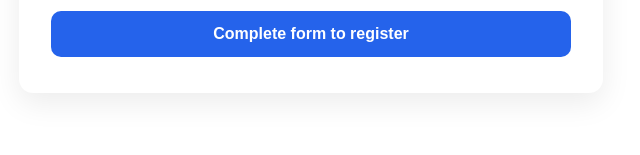
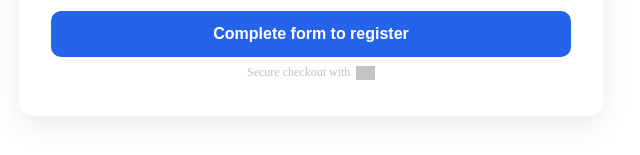
Before and after one commit to markhartley0929-netizen/SingleEventRegistration, a React (Vite) app: page /register in a window 1280 px wide. Shown: the part 1031-1186 px from the top of the page, without its empty margins (329-969 px from the left). Built offline with nearby package versions, Linux system fonts and the light colour scheme; grey boxes are pictures that could not be loaded.

Commit message:
PayPal integration + guards v21

```diff
--- a/src/components/PlayerRegistrationForm.tsx
+++ b/src/components/PlayerRegistrationForm.tsx
@@ -760,6 +760,29 @@ alert(data?.message || "Registration failed");
   {canSubmit ? "Register & Pay" : "Complete form to register"}
 </button>
 
+<div
+  style={{
+    marginTop: 8,
+    display: "flex",
+    alignItems: "center",
+    justifyContent: "center",
+    gap: 6,
+    fontSize: 12,
+    color: canSubmit ? "#666" : "#999",
+    opacity: canSubmit ? 1 : 0.6,
+  }}
+>
+  <span>Secure checkout with</span>
+  <img
+    src={paypalLogo}
+    alt="PayPal"
+    style={{
+      height: 14,
+      display: "block",
+    }}
+  />
+</div>
+
 {canSubmit && (
   <div
     style={{
```
